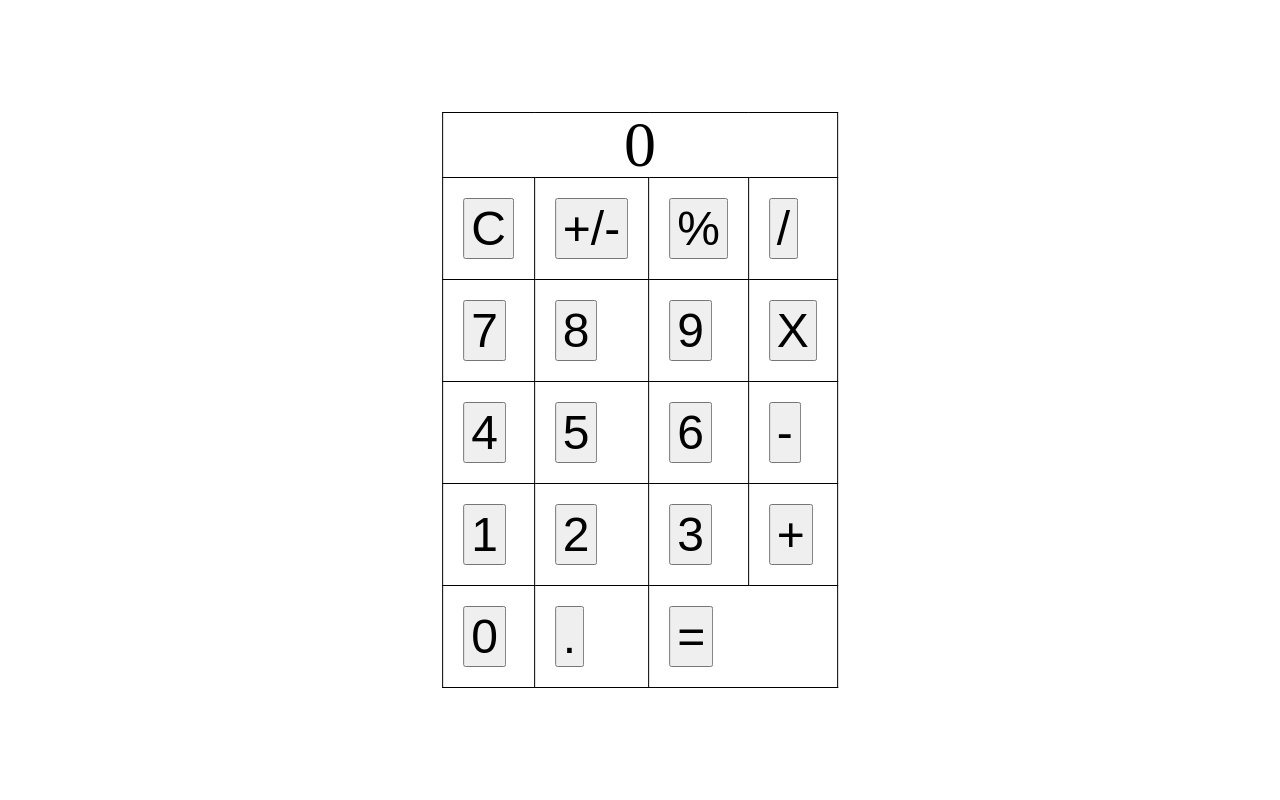
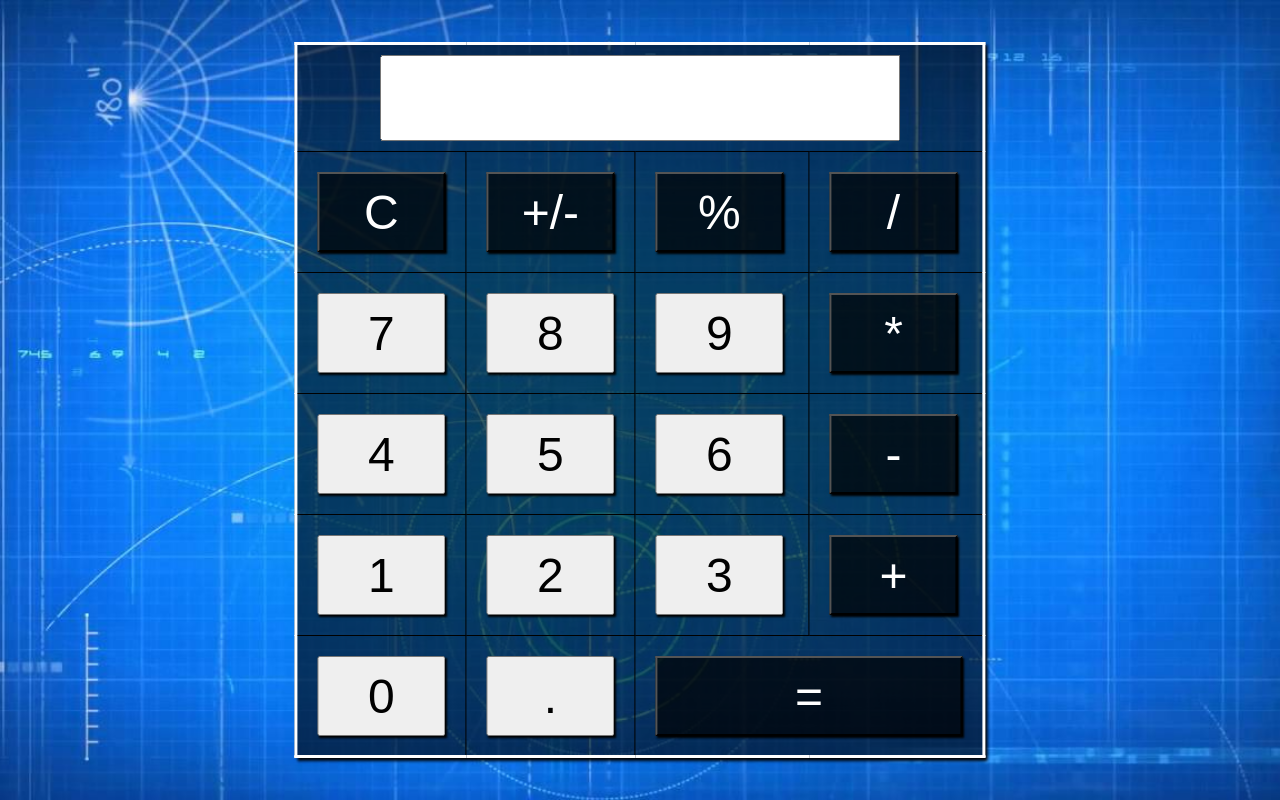
Before and after one commit to sdiperi17/calculator, a plain HTML site: page index.html in a window 1280 px wide. Drawn offline with Linux system fonts and the light colour scheme.

Commit message:
completed js file

```diff
--- a/css/style.css
+++ b/css/style.css
@@ -133,11 +133,12 @@ table {
 /* ------------------*****--------------------- */
 
 .back-image {
-    background-image: url("/image1.jpg");
+    background: url("/images/maxresdefault.jpg");
     width: 100vw;
     height: 100vh;
     background-size: cover;
     background-repeat: no-repeat;
+    background-position: center;
 }
 
 div {
@@ -146,12 +147,14 @@ div {
 }
 
 table {
-    border: 1px solid black;
+    border: 3px solid white;
     border-collapse: collapse;
     position: relative;
     left: 50%;
     top: 50%;
     transform: translate(-50%, -50%);
+    box-shadow: 3px 3px 3px black;
+    background: rgba(0, 0, 0, 0.6);
 }
 
 td:hover {
@@ -169,4 +172,25 @@ th {
 }
 button {
     font-size: 3rem;
+    width: 10vw;
+    height: 10vh;
+    box-shadow: 2px 2px 2px black;
 }
+
+#inputNumber {
+    width: 40vw;
+    height: 10vh;
+    font-size: 3rem;
+    margin: 10px;
+}
+
+#equal {
+    margin: 0% auto;
+    display: block;
+    width: 24vw;
+}
+
+.symbols {
+    background: rgba(0, 0, 0, 0.7);
+    color: white;
+}
--- a/index.html
+++ b/index.html
@@ -14,44 +14,44 @@
         <table>
             <tr>
                 <th colspan="4">
-                    0
+                    <input id="inputNumber" type="text" name="Input">
                 </th>
             </tr>
             <tr>
                 <td>
-                    <button type="button">C</button>
+                    <button id="clear" class="symbols" type="button">C</button>
                 </td>
                 <td>
-                    <button type="button">+/-</button>
+                    <button id="+/-" class="symbols" type="button">+/-</button>
                 </td>
                 <td>
-                    <button type="button">%</button>
+                    <button id="percentage" class="symbols" type="button">%</button>
                 </td>
                 <td>
-                    <button type="button">/</button>
+                    <button id="divide" class="symbols" type="button">/</button>
                 </td>
             </tr>
             <tr>
-                <td><button type="button">7</button></td>
-                <td><button type="button">8</button></td>
-                <td><button type="button">9</button></td>
-                <td><button type="button">X</button></td>
+                <td><button id="7" type="button">7</button></td>
+                <td><button id="8" type="button">8</button></td>
+                <td><button id="9" type="button">9</button></td>
+                <td><button id="multiply" class="symbols" type="button">*</button></td>
             </tr>
             <tr>
-                <td><button type="button">4</button></td>
-                <td><button type="button">5</button></td>
-                <td><button type="button">6</button></td>
-                <td><button type="button">-</button></td>
+                <td><button id="4" type="button">4</button></td>
+                <td><button id="5" type="button">5</button></td>
+                <td><button id="6" type="button">6</button></td>
+                <td><button id="subtract" class="symbols" type="button">-</button></td>
             </tr>
             <tr>
-                <td><button type="button">1</button></td>
-                <td><button type="button">2</button></td>
-                <td><button type="button">3</button></td>
-                <td><button type="button">+</button></td>
+                <td><button id="1" type="button">1</button></td>
+                <td><button id="2" type="button">2</button></td>
+                <td><button id="3" type="button">3</button></td>
+                <td><button id="plus" class="symbols" type="button">+</button></td>
             </tr>
-            <td><button type="button">0</button></td>
-            <td><button type="button">.</button></td>
-            <td colspan="2"><button type="button">=</button></td>
+            <td><button id="zero" type="button">0</button></td>
+            <td><button id="decimal" type="button">.</button></td>
+            <td colspan="2"><button id="equal" class="symbols" type="button">=</button></td>
             <tr></tr>
         </table>
     </div>
--- a/js/script.js
+++ b/js/script.js
@@ -0,0 +1,104 @@
+document.addEventListener("DOMContentLoaded", function() {
+    var inputVal = document.getElementById("inputNumber");
+
+    document.getElementById("1").addEventListener("click", function() {
+        inputVal.value += `1`;
+    });
+
+    document.getElementById("2").addEventListener("click", function() {
+        inputVal.value += `2`;
+    });
+
+    document.getElementById("3").addEventListener("click", function() {
+        inputVal.value += `3`;
+    });
+
+    document.getElementById("4").addEventListener("click", function() {
+        inputVal.value += `4`;
+    });
+
+    document.getElementById("5").addEventListener("click", function() {
+        inputVal.value += `5`;
+    });
+
+    document.getElementById("6").addEventListener("click", function() {
+        inputVal.value += `6`;
+    });
+
+    document.getElementById("7").addEventListener("click", function() {
+        inputVal.value += `7`;
+    });
+
+    document.getElementById("8").addEventListener("click", function() {
+        inputVal.value += `8`;
+    });
+
+    document.getElementById("9").addEventListener("click", function() {
+        inputVal.value += `9`;
+    });
+
+    document.getElementById("zero").addEventListener("click", function() {
+        if (inputVal.value.length > 0) {
+            inputVal.value += `0`;
+        }
+    });
+
+    document.getElementById("decimal").addEventListener("click", function() {
+        if (inputVal.value.length > 0) {
+            inputVal.value += `.`;
+        }
+    });
+
+    document.getElementById("plus").addEventListener("click", function() {
+        if (inputVal.value.length > 0 && inputVal.value.indexOf("+") < 0) {
+            inputVal.value += `+`;
+        }
+    });
+
+    document.getElementById("subtract").addEventListener("click", function() {
+        let valueArr = inputVal.value.split("");
+        if (inputVal.value.length > 0 && inputVal.value.indexOf("-") < 0) {
+            inputVal.value += `-`;
+        }
+    });
+
+    document.getElementById("multiply").addEventListener("click", function() {
+        if (inputVal.value.length > 0 && inputVal.value.indexOf("*") < 0) {
+            inputVal.value += `*`;
+        }
+    });
+
+    document.getElementById("divide").addEventListener("click", function() {
+        if (inputVal.value.length > 0 && inputVal.value.indexOf("/") < 0) {
+            inputVal.value += `/`;
+        }
+    });
+
+    document.getElementById("percentage").addEventListener("click", function() {
+        if (inputVal.value.length > 0 && inputVal.value.indexOf("%") < 0) {
+            inputVal.value = inputVal.value / 100;
+        }
+    });
+
+    document.getElementById("equal").addEventListener("click", function() {
+        if (inputVal.value.length > 0 && inputVal.value.indexOf("=") < 0) {
+            inputVal.value = eval(inputVal.value);
+        }
+    });
+
+    document.getElementById("+/-").addEventListener("click", function() {
+        let valueArr = inputVal.value.split("");
+        if (valueArr[0] === "-") {
+            valueArr.shift();
+            inputVal.value = valueArr.join("");
+        } else {
+            valueArr.unshift("-");
+            inputVal.value = valueArr.join("");
+            console.log(valueArr);
+        }
+    });
+
+    document.getElementById("clear").addEventListener("click", function() {
+        inputVal.value = "";
+    });
+});
```
Also changed, not shown: 1 other file.
